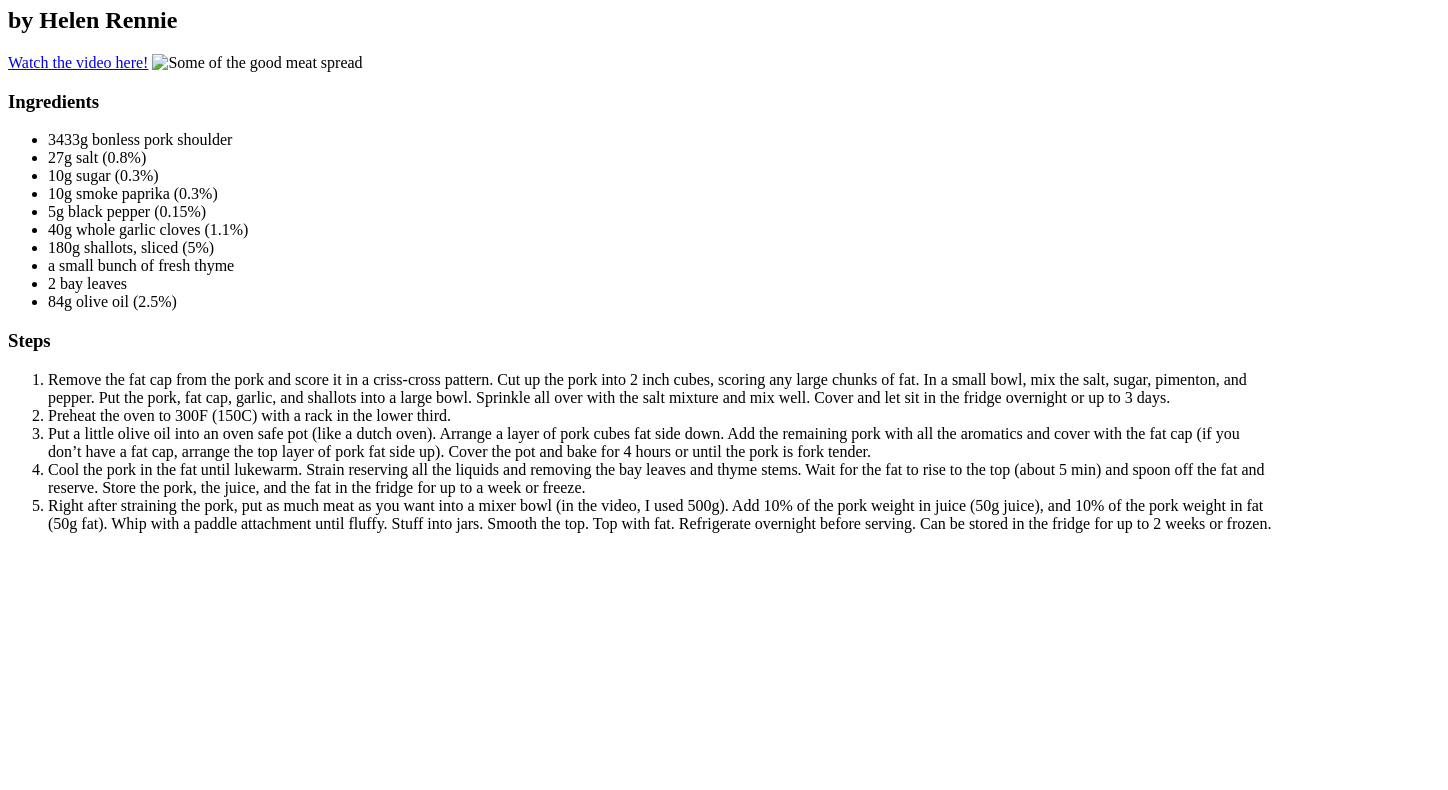
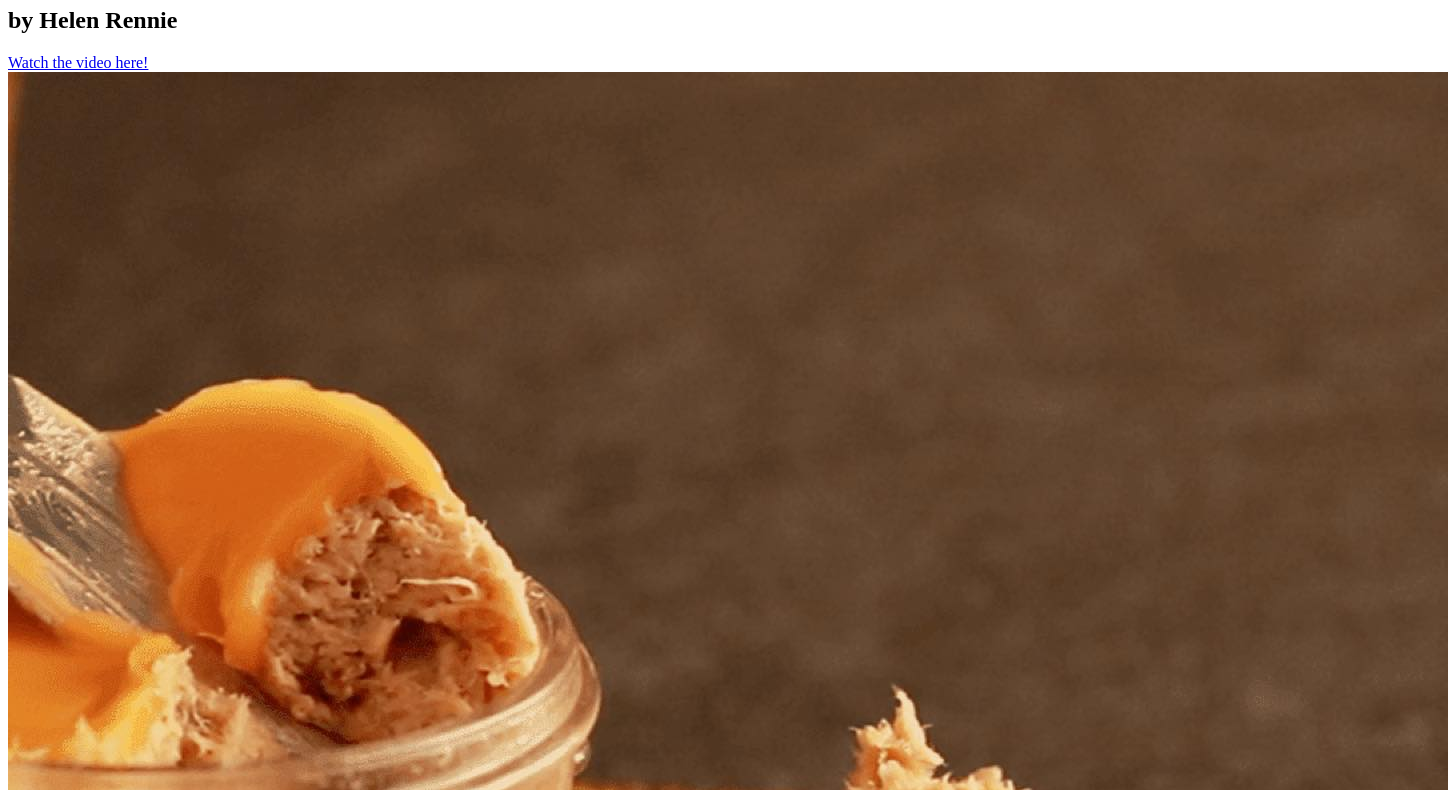
Before and after one commit to WildRyc/odin-recipes, a plain HTML site: page recipes/rillette.html in a window 1280 px wide. Shown: the part 73-863 px from the top of the page, 1448 px wide, since content can reach past the window. Before the commit the page ends 800 px from the top, so only its background shows below. Drawn offline with Linux system fonts and the light colour scheme.

Commit message:
Fix rillette img link

```diff
--- a/recipes/rillette.html
+++ b/recipes/rillette.html
@@ -8,7 +8,7 @@
         <h1>Rillette</h1>
         <h2>by Helen Rennie</h2>
         <a href="https://www.youtube.com/watch?v=aTwNgNh_Ig0">Watch the video here!</a>
-        <img src="odin-recipes/img/rillette.jpg" alt="Some of the good meat spread">
+        <img src="../img/rillette.jpg" alt="Some of the good meat spread">
         <h3>Ingredients</h3>
             <ul>
                 <li>3433g bonless pork shoulder</li>
```
